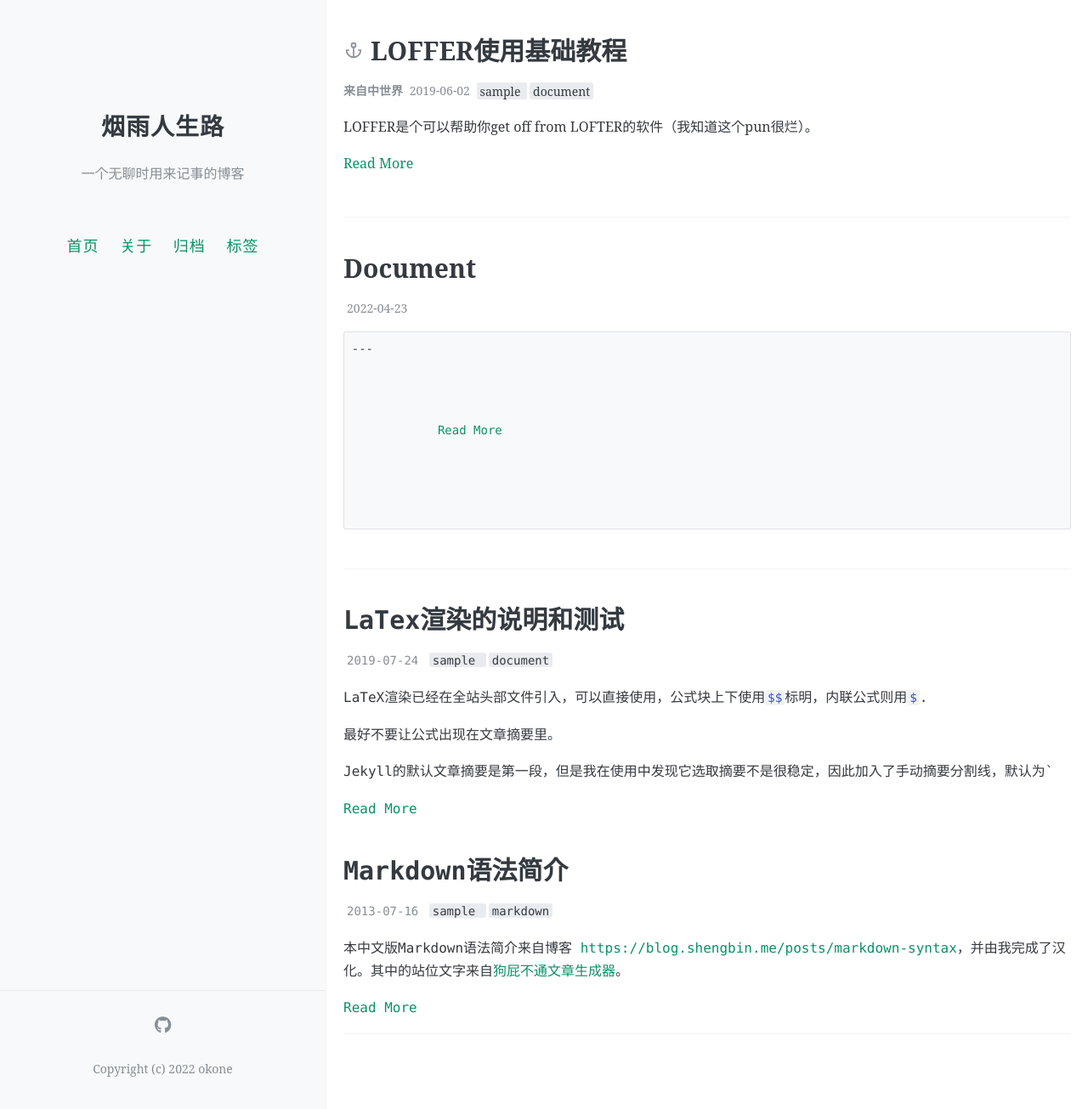
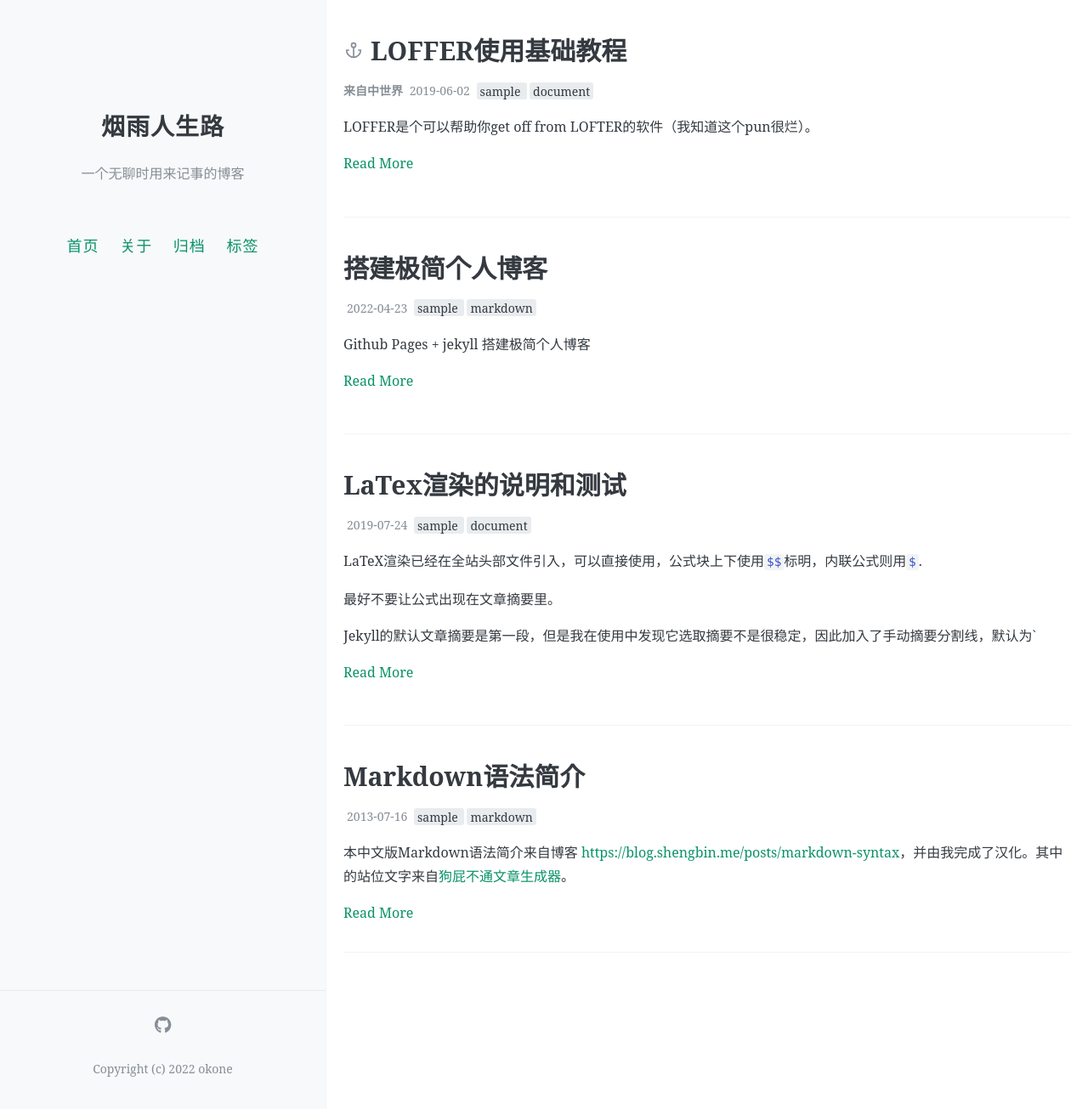
Before and after one commit to cc1895/okone, a Jekyll site: the page built from index.html, in a window 1280 px wide and 1305 px high. Shown: the whole window at 85% size. Built offline with Jekyll 4.4.1, drawn with Linux system fonts in a browser that asks for light colours; the list of posts is cut into pages by our own code; comment, search, counter and statistics services are not loaded.

Commit message:
Update 2022-04-23-document.md

````diff
--- a/_posts/2022-04-23-document.md
+++ b/_posts/2022-04-23-document.md
@@ -1,14 +1,13 @@
-```
 ---
 layout: post
-title: 烟雨路
+title: 搭建极简个人博客
 date: 2022-04-23
-Author: 来自okone
-categories:
-tags: [sample, document]
+Author: Shengbin
+tags: [sample, markdown]
 comments: true
+toc: true
 ---
-```
+Github Pages + jekyll 搭建极简个人博客
 没有自己的服务器又想拥有一个自己的博客网站（白嫖）
 
 ## 准备工作：
````
